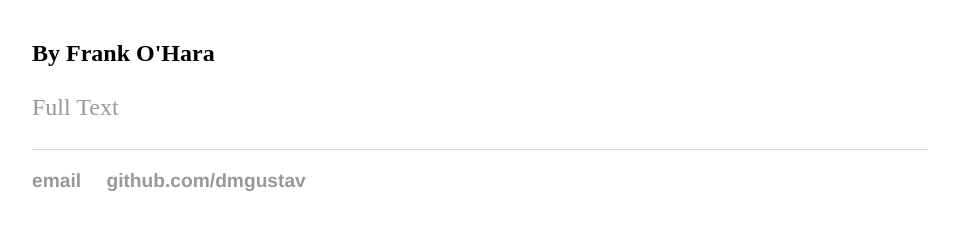
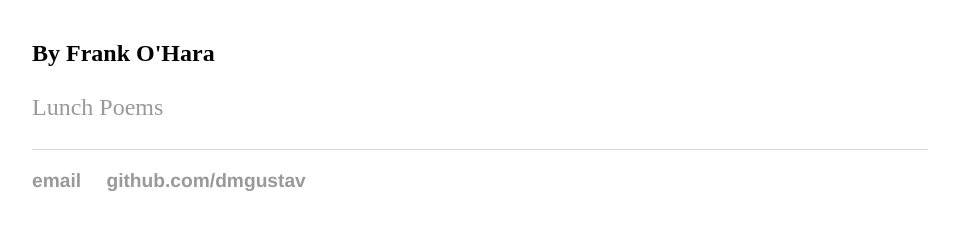
Before and after one commit to dmgustav/dmgustav.github.io, a Jekyll site: the page built from z656/finalproject/index.html, in a window 1280 px wide. Shown: the part 175-405 px from the top of the page, without its empty margins (160-1119 px from the left). Built offline with Jekyll 4.4.1, drawn with Linux system fonts in a browser that asks for light colours.

Commit message:
Update index.html

```diff
--- a/z656/finalproject/index.html
+++ b/z656/finalproject/index.html
@@ -4,4 +4,4 @@ title: Lunch Poems
 ---
 <h1>Lunch Poems </h1>
   <h2>By Frank O'Hara</h2>
-<p> <a href="https://dmgustav.github.io/TEI-Boilerplate-master/dist/content/lunchpoemstei.xml">Full Text</a> </p>
+<p> <a href="https://dmgustav.github.io/lunch_poems/home.html">Lunch Poems</a> </p>
```
